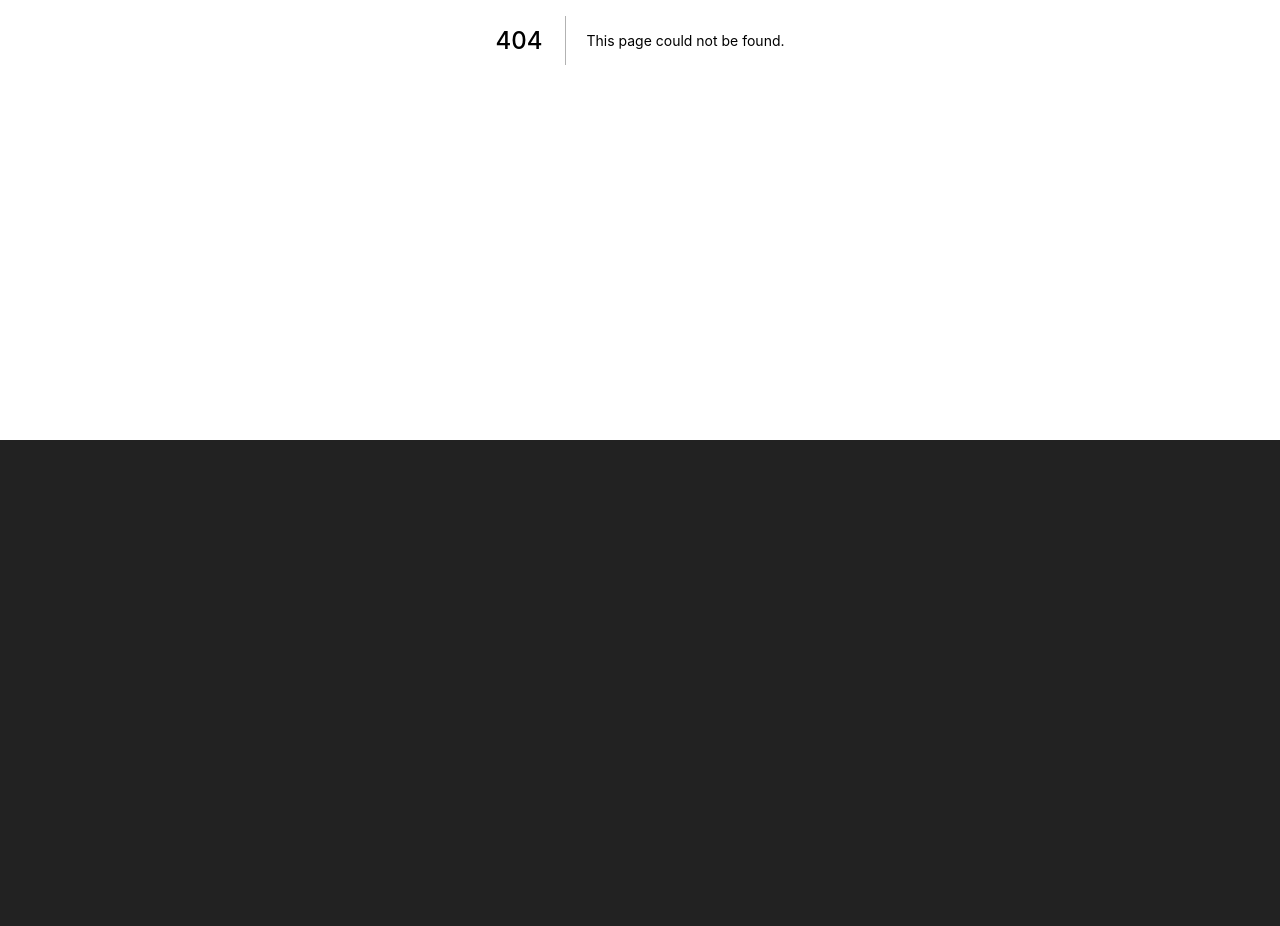
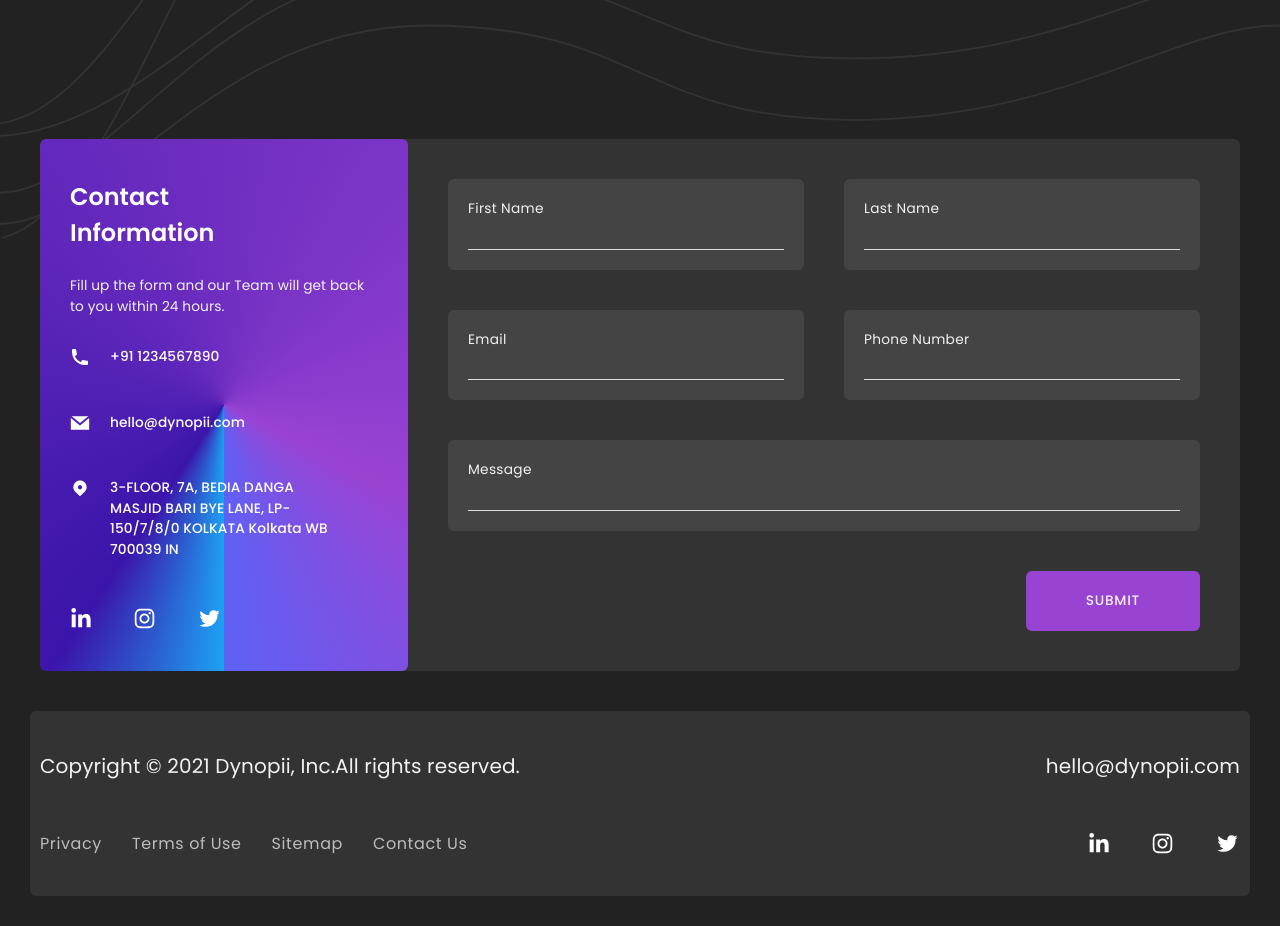
Before and after one commit to dynopii/dynopii.github.io, a Next.js app: page /contact in a window 1280 px wide. Before the commit this address had no page. Shown: the part 360-1286 px from the top of the page. Before the commit the page ends 800 px from the top, so only its background shows below. Built offline with nearby package versions, Linux system fonts and the light colour scheme.

Commit message:
added contact page and related components

```diff
--- a/components/layout/Button.tsx
+++ b/components/layout/Button.tsx
@@ -1,11 +1,13 @@
 import React from 'react';
 
 interface Props {
-
+  title: string;
+  type: "button" | "submit" | "reset";
+  disabled: boolean;
 }
 
-export const Button: React.FC<Props> = () => {
+export const Button: React.FC<Props> = ({ title, type, disabled }) => {
   return (
-    <button className='uppercase text-gray-f2f font-medium px-60 py-20 bg-brand rounded-default text-button'>Read more</button>
+    <button type={type || 'button'} disabled={disabled} className='uppercase text-gray-f2f font-medium px-60 py-20 bg-brand rounded-default text-button hover:shadow-btn-hover transition-all duration-300' > {title}</button >
   );
 };
--- /dev/null
+++ b/components/screens/contact/ContactForm.tsx
@@ -0,0 +1,62 @@
+import { Formik } from 'formik';
+import React from 'react';
+import * as Yup from 'yup';
+import { Button } from '../../layout/Button';
+import { InputField } from './InputField';
+
+interface Props {
+
+}
+
+
+// Validation Schema for Contact form
+const ValidationSchema = Yup.object().shape({
+  firstName: Yup.string().required('Please enter first name.'),
+  lastName: Yup.string().required('Please enter last name.'),
+  email: Yup.string().required('Please enter email.'),
+  phoneNumber: Yup.string().required('Please enter phone number.'),
+  message: Yup.string().required('Please enter message.'),
+});
+
+
+export const ContactForm: React.FC<Props> = () => {
+  return (
+    <Formik
+      initialValues={{
+        firstName: '',
+        lastName: '',
+        email: '',
+        phoneNumber: '',
+        message: ''
+      }}
+      validateOnChange={false}
+      validateOnBlur={false}
+      validateOnMount={false}
+      validationSchema={ValidationSchema}
+      onSubmit={(values, { setSubmitting, resetForm }) => {
+        setSubmitting(false);
+        setTimeout(() => {
+          alert(JSON.stringify(values, undefined, 2));
+          setSubmitting(false);
+        }, 1000);
+      }}
+    >
+      {({ values, errors, handleChange, handleBlur, handleSubmit, setFieldValue, isSubmitting }) => (
+        <form onSubmit={handleSubmit}>
+          <div className='flex justify-between md:flex-col items-center w-full'>
+            <InputField error={errors.firstName} containerClasses={`mr-40 md:mr-0`} label={'First Name'} id='firstName' value={values.firstName} onChange={handleChange} />
+            <InputField error={errors.lastName} containerClasses={`md:mt-20`} label={'Last Name'} id='lastName' value={values.lastName} onChange={handleChange} />
+          </div>
+          <div className='flex justify-between md:flex-col items-center w-full mt-40 md:mt-20'>
+            <InputField error={errors.email} containerClasses={`mr-40 md:mr-0`} label={'Email'} id='email' value={values.email} onChange={handleChange} />
+            <InputField error={errors.phoneNumber} containerClasses={`md:mt-20`} label={'Phone Number'} id='phoneNumber' value={values.phoneNumber} onChange={handleChange} />
+          </div>
+          <InputField error={errors.message} containerClasses={'mt-40 md:mt-20'} label={'Message'} id='message' value={values.message} onChange={handleChange} />
+          <div className='mt-40 flex justify-end'>
+            <Button disabled={isSubmitting} title='submit' type='submit' />
+          </div>
+        </form>
+      )}
+    </Formik>
+  );
+};
--- /dev/null
+++ b/components/screens/contact/ContactItem.tsx
@@ -0,0 +1,15 @@
+import React from 'react';
+interface Props {
+  id: string;
+  Icon: React.ReactNode;
+  description: string;
+}
+
+export const ContactItem: React.FC<Props> = ({ Icon, description }) => {
+  return (
+    <div className='flex items-start mb-45'>
+      {Icon}
+      <p className='text-subtitle text-white font-medium text-f2f ml-20 w-9/12'>{description}</p>
+    </div>
+  );
+};
--- /dev/null
+++ b/components/screens/contact/InputField.tsx
@@ -0,0 +1,20 @@
+import React, { useState } from 'react';
+
+interface Props {
+  value: string,
+  id: string,
+  label: string,
+  onChange: (e: React.ChangeEvent<any>) => void;
+  containerClasses?: string;
+  error?: string;
+}
+
+export const InputField: React.FC<Props> = ({ id, value, onChange, label, containerClasses, error }) => {
+  return (
+    <div className={`bg-gray-444 p-20 flex flex-col rounded-default w-5/12 w-full ${containerClasses || ''}`}>
+      <label className='mb-5 text-gray-f2f text-body-sm' htmlFor={id}>{label}</label>
+      <input className='bg-gray-444 border-b border-gray-e0e text-white font-light text-body-lg' id={id} value={value} onChange={onChange} />
+      <p className='text-red-300 text-body-sm font-medium'>{error}</p>
+    </div>
+  );
+};
--- /dev/null
+++ b/pages/contact.tsx
@@ -0,0 +1,78 @@
+import React from 'react';
+import Head from 'next/head';
+import { Header } from '../components/Header';
+import { Footer } from '../components/layout/Footer';
+import { HiPhone } from "react-icons/hi";
+import { GrMail } from 'react-icons/gr';
+import { TiLocation } from 'react-icons/ti';
+import { ContactItem } from '../components/screens/contact/ContactItem';
+import { FaLinkedinIn } from 'react-icons/fa';
+import { AiOutlineInstagram, AiOutlineTwitter } from 'react-icons/ai';
+import { ContactForm } from '../components/screens/contact/ContactForm';
+
+
+interface Props {
+
+}
+
+const Contact: React.FC<Props> = () => {
+  return (
+    <div className="main_layout">
+      <Head>
+        <title>Contact Us | Dynopii | Redefining the way you communicate.</title>
+      </Head>
+      <Header />
+      <section className='contact-section-bg min-h-screen'>
+        <div className='mx-auto md:px-30' style={{ maxWidth: '1200px' }}>
+          <h1 className="text-h3 font-semibold text-white mx-auto" style={{ paddingTop: '180px', marginBottom: '180px' }}>Contact Us</h1>
+
+          <div className='mb-40 flex w-full overflow-hidden rounded-default bg-gray-333 md:flex-col'>
+            <div className='contact-cover-bg w-4/12 md:w-full rounded-default py-40 px-30 flex flex-col'>
+              <h5 className='text-white font-semibold text-h5 mb-25'>Contact<br /> Information</h5>
+              <p className='text-gray-f2f font-normal text-subtitle mb-30'>Fill up the form and our Team will get back to you within 24 hours.</p>
+
+              {
+                contactLinks.map((contactLink) => (
+                  <ContactItem key={contactLink.id} {...contactLink} />
+                ))
+              }
+
+              <div className='flex items-center mt-auto'>
+                <a className='mr-40' href='https://in.linkedin.com/company/dynopii' target='_blank' rel="noreferrer"><FaLinkedinIn size={22} color='#ffffff' /></a>
+                <a className='mr-40' href='https://www.instagram.com/dynopii' target='_blank' rel="noreferrer"><AiOutlineInstagram size={25} color='#ffffff' /></a>
+                <a href='https://twitter.com/dynopii' target='_blank' rel="noreferrer"><AiOutlineTwitter size={25} color='#ffffff' /></a>
+              </div>
+            </div>
+            <div className='rounded-default p-40 flex-1'>
+              <ContactForm />
+            </div>
+          </div>
+        </div>
+      </section>
+      <Footer />
+    </div>
+  );
+};
+
+export default Contact;
+
+const contactLinks = [
+  {
+    id: '1',
+    link: true,
+    description: '+91 1234567890',
+    Icon: <HiPhone fill='#fff' size={20} />
+  },
+  {
+    id: '2',
+    link: true,
+    description: 'hello@dynopii.com',
+    Icon: <GrMail fill='#fff' size={20} />
+  },
+  {
+    id: '3',
+    link: true,
+    description: '3-FLOOR, 7A, BEDIA DANGA MASJID BARI BYE LANE, LP-150/7/8/0 KOLKATA Kolkata WB 700039 IN',
+    Icon: <TiLocation fill='#fff' size={20} />
+  },
+];
--- a/styles/globals.scss
+++ b/styles/globals.scss
@@ -97,9 +97,27 @@ body {
 	// }
 }
 
+.contact-section-bg {
+	background-image: url('/svgs/contactPageWave.svg');
+	background-repeat: no-repeat;
+	background-position: top;
+	background-size: 100%;
+	// @media screen and (max-width: 600px) {
+	// 	background-size: contain;
+	// }
+}
+
 .ai-dialer-preview-gradient {
 	background: conic-gradient(from -66.64deg at 50% 50%, #4361EE -22.99deg, #B5179E 91.94deg, #9943D3 200.2deg, #7B61FF 271.36deg, #5E61F6 305.09deg, #4361EE 337.01deg, #B5179E 451.94deg);
 	height: 528px;
 	max-width: 1200px;
 	width: 100%;
 }
+
+.contact-cover-bg {
+	background: conic-gradient(from 180deg at 50% 50%, #5E61F6 0deg, #1DA1F2 0.04deg, #3B15AB 33.07deg, #9943D3 297.44deg, #5E61F6 360deg);
+
+	// @media screen and (max-width: 600px) {
+	// 	background-size: contain;
+	// }
+}
```
Also changed, not shown: public/svgs/contactPageWave.svg (added).
